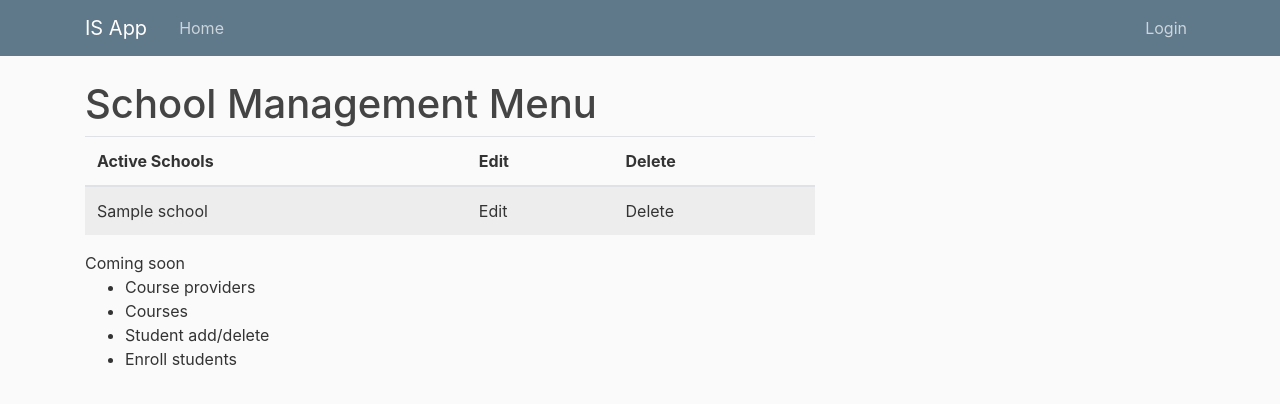
After one commit to AutonomousDev/isapp, a Django app: page /school_manage/ in a window 1280 px wide. The commit adds this page. Shown: the top 404 px of the page. Run offline with Django 3.2, Linux system fonts and the light colour scheme; tables that the repository leaves empty hold one stand-in row (values such as "Sample post"); some libraries are stand-ins or nearby versions.

Commit message:
Non functional school Management menu setup.

```diff
--- a/check_in/models.py
+++ b/check_in/models.py
@@ -37,6 +37,10 @@ class School(models.Model):
     ae_subdomain = models.CharField(max_length=200, default="", blank=True,
                                     help_text="Enter the subdomain of the accelerate ed site. Ex: 'hogwarts.agilixbuzz.com' would be 'hogwarts'.")
     ae_domainid = models.CharField(max_length=20, default="", blank=True, help_text="This value is used to make API calls to accelerate ed. Leave blank if your not sure.")
+
+    def __str__(self):
+        """String representing the Model object"""
+        return self.name
 
 
 class Student(models.Model):
--- a/check_in/templates/check_in/base.html
+++ b/check_in/templates/check_in/base.html
@@ -74,18 +74,7 @@
             {% endif %}
             {% block content %}{% endblock %}
         </div>
-        {% if user.is_authenticated %}
-        <div class="col-md-4">
-            <div class="content-section">
-                <h3>Quick menu</h3>
-                <p class='text-muted'><!-- Some text looks slick here but I have nothing to say -->
-                <ul class="list-group">
-                    <a class="list-group-item list-group-item-light" href="{% url 'check_in-ae_login_form' %}">Log in to Accelerate ED</a>
-                </ul>
-                </p>
-            </div>
-        </div>
-        {% endif %}
+        {% include 'check_in/component_right_quick_menu.html' %}
     </div>
 </main>
 <!-- Optional JavaScript -->
--- /dev/null
+++ b/check_in/templates/check_in/component_right_quick_menu.html
@@ -0,0 +1,13 @@
+{% if user.is_authenticated %}
+<div class="col-md-4">
+    <div class="content-section">
+        <h3>Quick menu</h3>
+        <p class='text-muted'><!-- Some text looks slick here but I have nothing to say -->
+        <ul class="list-group">
+            <a class="list-group-item list-group-item-light" href="{% url 'check_in-ae_login_form' %}">Log in to
+                Accelerate ED</a>
+        </ul>
+        </p>
+    </div>
+</div>
+{% endif %}
--- /dev/null
+++ b/check_in/templates/check_in/school_manage.html
@@ -0,0 +1,32 @@
+{% extends "check_in/base.html" %}
+{% block content %}
+<h1>School Management Menu</h1>
+<table class="table table-striped">
+    <thead>
+    <tr>
+        <th>Active Schools</th>
+        <th>Edit</th>
+        <th>Delete</th>
+    </tr>
+    </thead>
+    <tbody>
+    {% for school in schools%}
+    <tr>
+        <td>{{ school }}</td>
+        <td>Edit</td>
+        <td>Delete</td>
+    </tr>
+    {% endfor %}
+    </tbody>
+</table>
+
+Coming soon
+<ul>
+    <li>Course providers</li>
+    <li>Courses</li>
+    <li>Student add/delete</li>
+    <li>Enroll students</li>
+</ul>
+
+
+{% endblock content %}
--- a/check_in/urls.py
+++ b/check_in/urls.py
@@ -11,7 +11,8 @@ from .views import (
     MeetingWeekArchiveView,
     StudentMeetingDetailView,
     StudentMeetingUpdateView,
-    StudentMeetingDeleteView
+    StudentMeetingDeleteView,
+    manage_school
     )
 
 
@@ -30,7 +31,7 @@ urlpatterns = [
     path('student_meeting/<int:pk>/update/', StudentMeetingUpdateView.as_view(), name='student_meeting-update'),
     path('project/<int:pk>/delete/', StudentMeetingDeleteView.as_view(), name='student_meeting-delete'),
     # path('new_student/', login_required(views.pre_create_student), name='check_in-pre_new_student'),
-
+    path('school_manage/', manage_school, name='school-manage'),
 
 
 ]
--- a/check_in/views.py
+++ b/check_in/views.py
@@ -1,5 +1,5 @@
 from django.shortcuts import render, redirect
-from .models import StudentMeeting, Student, CourseEnrollment, School
+from .models import StudentMeeting, Student, CourseEnrollment, School, Course, CourseProvider
 from django.views.generic import (
     ListView,
     DetailView,
@@ -158,6 +158,18 @@ class StudentMeetingDeleteView(LoginRequiredMixin, UserPassesTestMixin, DeleteVi
         else:
             return False
 
+def manage_school(request):
+    """This portal is for managing schools"""
+    schools = School.objects.all()
+    course_providers = CourseProvider.objects.all()
+    courses = Course.objects.all()
+    context = {
+        'schools': schools,
+        'title': 'Manage School'
+    }
+    return render(request, 'check_in/school_manage.html', context)
+
+
 
 def manage_students(request):
     """This page is a menu of student management options"""
```
Also changed, not shown: check_in/templates/check_in/ae_login.html (+0 -15 lines).
